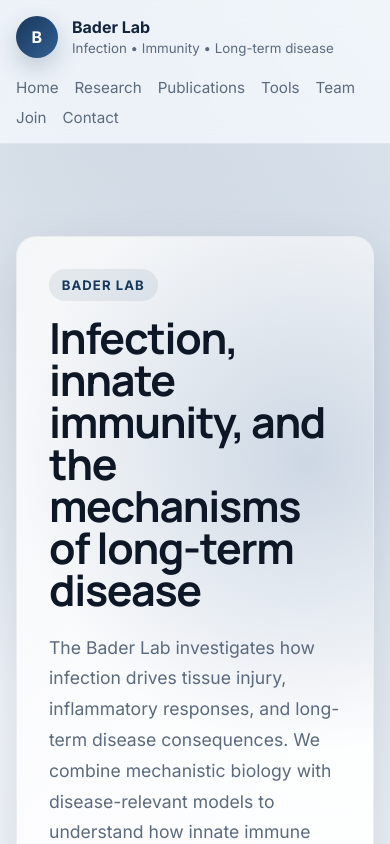
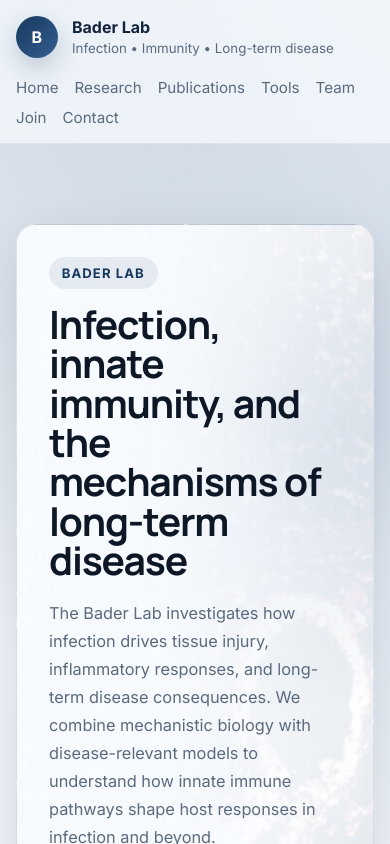
Before and after one commit to blackglasslab/website, a Next.js app: page / in a window 390 px wide. Shown: the top 844 px of the page. Built offline with nearby package versions, Linux system fonts and the light colour scheme.

Commit message:
Tighten scale and add hero micrograph

```diff
--- a/app/globals.css
+++ b/app/globals.css
@@ -110,11 +110,11 @@ a {
 }
 
 section {
-  padding: 5.5rem 0;
+  padding: 4.6rem 0;
 }
 
 .hero {
-  padding-top: 5.75rem;
+  padding-top: 5rem;
 }
 
 .hero-card,
@@ -131,12 +131,18 @@ section {
 }
 
 .hero-card {
-  padding: 3.4rem;
+  padding: 2.7rem;
   display: grid;
-  grid-template-columns: 1.5fr 0.85fr;
-  gap: 2.4rem;
+  grid-template-columns: 1.35fr 0.9fr;
+  gap: 2rem;
   position: relative;
   overflow: hidden;
+  background:
+    linear-gradient(135deg, rgba(255,255,255,0.96) 0%, rgba(248,251,255,0.92) 52%, rgba(225,236,248,0.84) 100%),
+    url('/hero-micrograph.jpg');
+  background-size: cover;
+  background-position: center center;
+  background-blend-mode: screen, normal;
 }
 
 .hero-card::before {
@@ -144,8 +150,8 @@ section {
   position: absolute;
   inset: 0;
   background:
-    radial-gradient(circle at 82% 16%, rgba(52, 95, 145, 0.22), transparent 24%),
-    linear-gradient(135deg, rgba(23, 56, 93, 0.03) 0%, transparent 48%);
+    linear-gradient(90deg, rgba(247,251,255,0.97) 0%, rgba(247,251,255,0.93) 40%, rgba(247,251,255,0.7) 62%, rgba(247,251,255,0.24) 100%),
+    radial-gradient(circle at 82% 16%, rgba(52, 95, 145, 0.18), transparent 24%);
   pointer-events: none;
 }
 
@@ -154,7 +160,7 @@ section {
   position: absolute;
   inset: auto -10% -35% 42%;
   height: 220px;
-  background: radial-gradient(circle, rgba(23, 56, 93, 0.1) 0%, transparent 62%);
+  background: radial-gradient(circle, rgba(23, 56, 93, 0.12) 0%, transparent 62%);
   pointer-events: none;
 }
 
@@ -185,28 +191,28 @@ h3 {
 }
 
 h1 {
-  font-size: clamp(2.4rem, 6vw, 4.9rem);
-  line-height: 0.98;
-  margin-bottom: 1.35rem;
+  font-size: clamp(2.1rem, 5vw, 4.15rem);
+  line-height: 1.01;
+  margin-bottom: 1.15rem;
   color: var(--ink);
 }
 
 h2 {
-  font-size: clamp(1.9rem, 4vw, 2.9rem);
-  margin-bottom: 1rem;
+  font-size: clamp(1.7rem, 3.5vw, 2.45rem);
+  margin-bottom: 0.85rem;
   color: var(--ink);
 }
 
 p {
   color: var(--muted);
-  line-height: 1.75;
+  line-height: 1.72;
   margin: 0;
-  font-size: 1.02rem;
+  font-size: 0.98rem;
 }
 
 .lead {
-  font-size: 1.1rem;
-  max-width: 62ch;
+  font-size: 1.02rem;
+  max-width: 60ch;
 }
 
 .hero-stats {
@@ -234,7 +240,7 @@ p {
 
 .section-header {
   max-width: 56rem;
-  margin-bottom: 2.5rem;
+  margin-bottom: 2rem;
 }
 
 .research-grid,
@@ -306,7 +312,7 @@ p {
 .position-card,
 .team-card,
 .panel {
-  padding: 1.65rem;
+  padding: 1.35rem;
 }
 
 .panel,
@@ -367,8 +373,8 @@ p {
 }
 
 .team-bubble-wrap {
-  width: 118px;
-  height: 118px;
+  width: 104px;
+  height: 104px;
   border-radius: 999px;
   overflow: hidden;
   border: 4px solid rgba(255,255,255,0.9);
@@ -534,7 +540,7 @@ p {
 
 @media (max-width: 640px) {
   section {
-    padding: 4rem 0;
+    padding: 3.5rem 0;
   }
 
   .site-nav {
@@ -542,6 +548,11 @@ p {
   }
 
   h1 {
-    font-size: clamp(2.3rem, 11vw, 3.2rem);
+    font-size: clamp(2rem, 10vw, 2.9rem);
+  }
+
+  .hero-card {
+    padding: 2rem;
+    background-position: 66% center;
   }
 }
```
Also changed, not shown: public/hero-micrograph.jpg (added).
